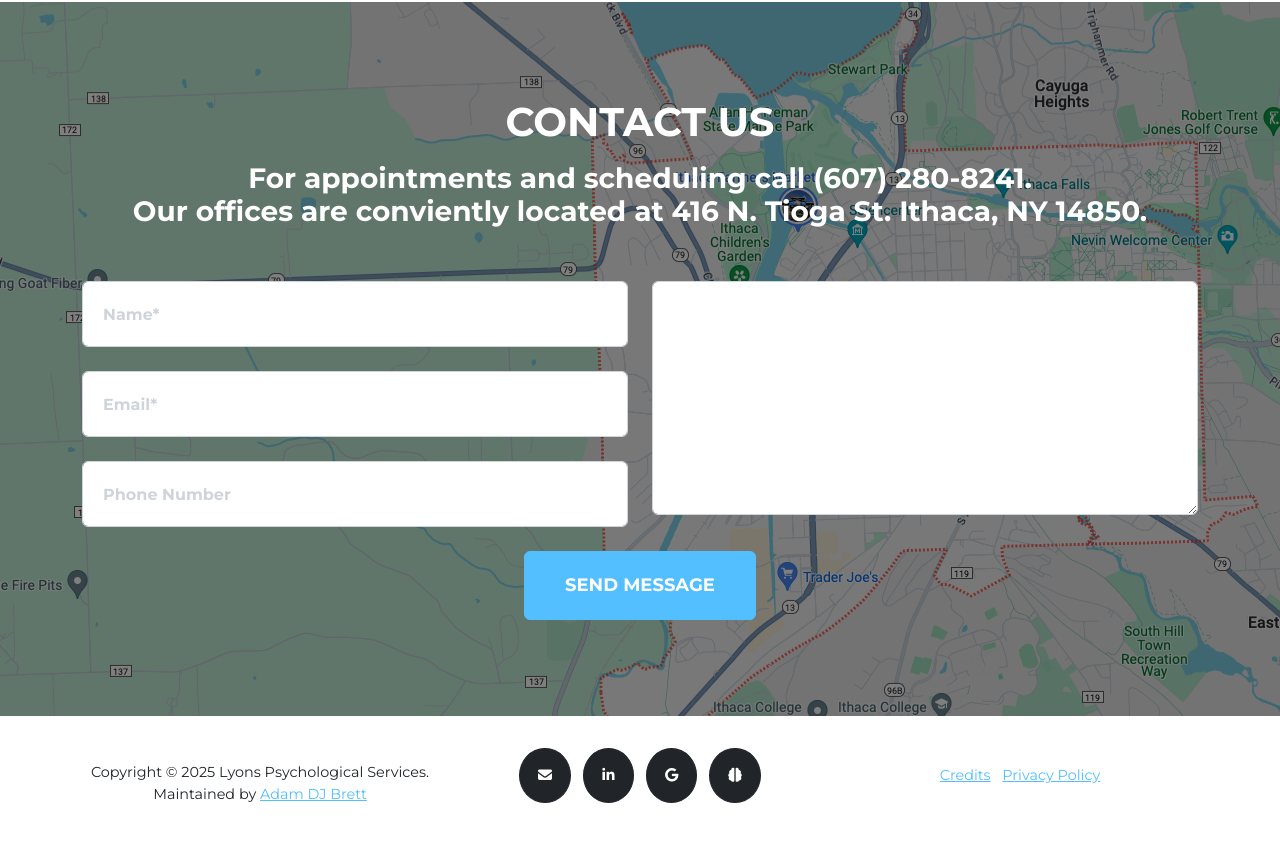
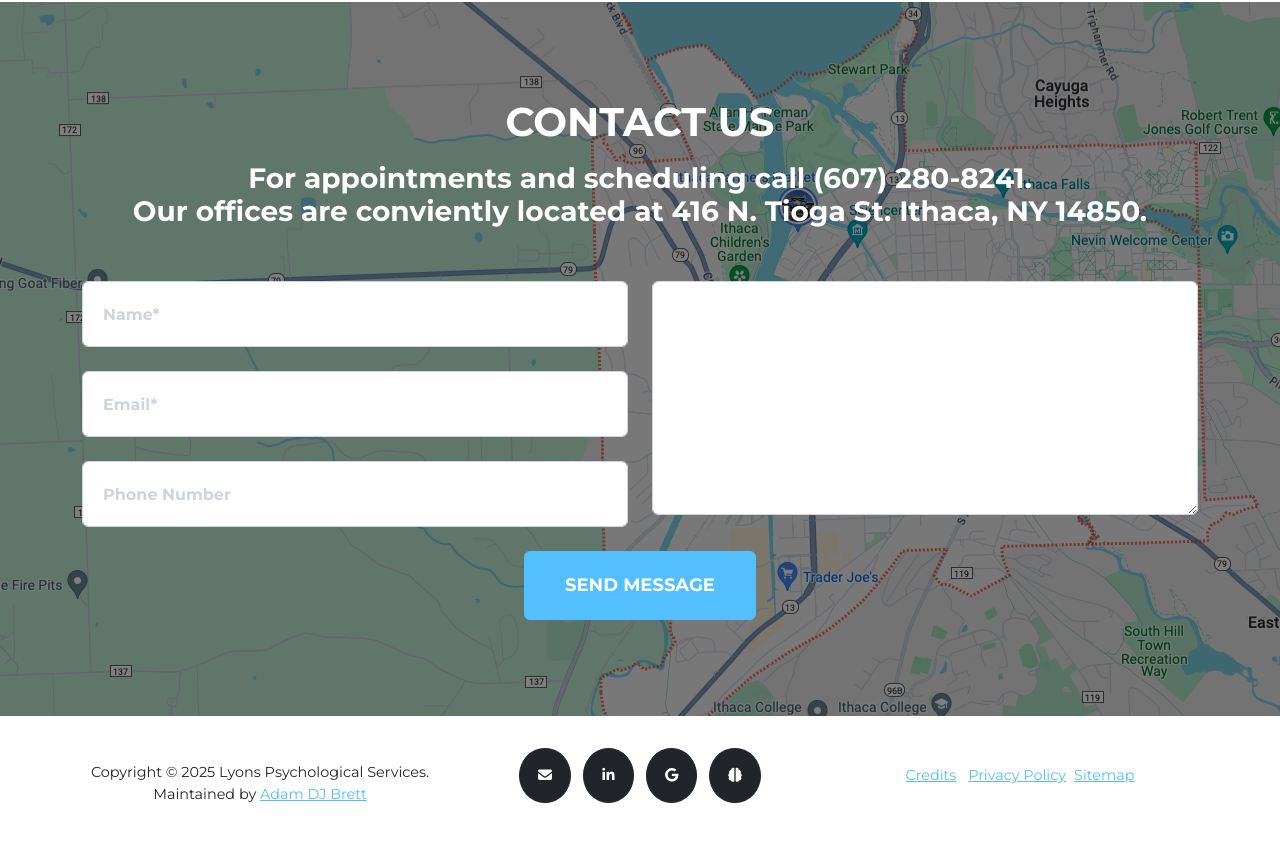
Before and after one commit to adamdjbrett/lyons-1, an Eleventy site: page content/index.njk in a window 1280 px wide. Shown: the part 9416-10257 px from the top of the page. Built offline with nearby package versions, Linux system fonts and the light colour scheme; Eleventy itself is replaced by a stand-in of ours; files that its build step writes are made by us from their sources; what zod-validation-error would draw is missing.

Commit message:
add sitemap

```diff
--- a/_data/footer.yaml
+++ b/_data/footer.yaml
@@ -4,6 +4,9 @@ legal:
 credits:
  text: Credits
  url: /credits/
+sitemap:
+ text: Sitemap
+ url: /sitemap.xml
 maintain:
  text: Maintained by
  dev: Adam DJ Brett
--- a/_includes/partials/footer.njk
+++ b/_includes/partials/footer.njk
@@ -29,6 +29,8 @@
           </li>
           <li class="list-inline-item">
             <a href="{{ footer.legal.url}}">{{ footer.legal.text}}</a>
+           <li class="list-inline-item">
+            <a href="{{ footer.sitemap.url}}">{{ footer.sitemap.text}}</a>
           </li>
         </ul>
       </div>
```
